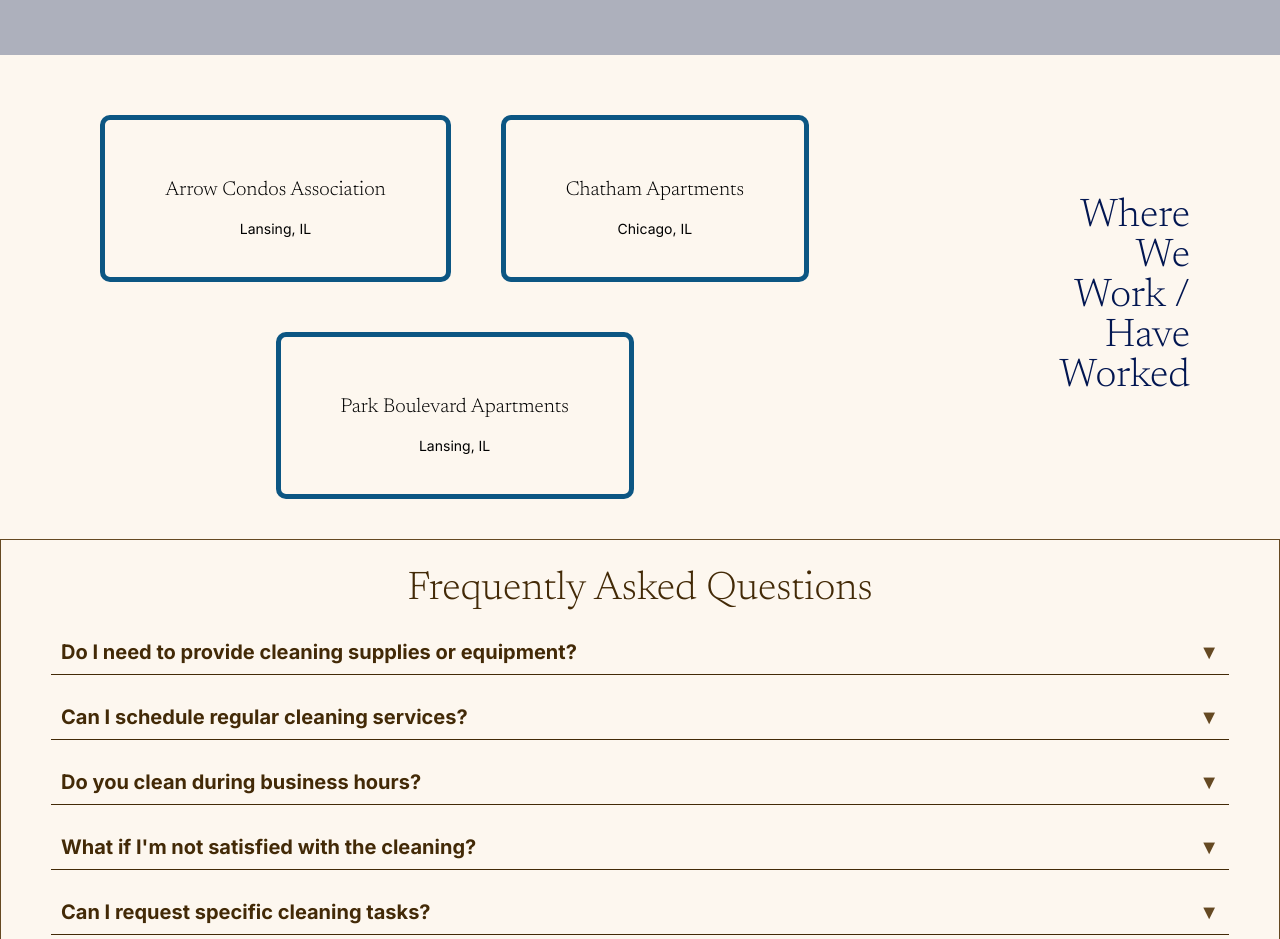
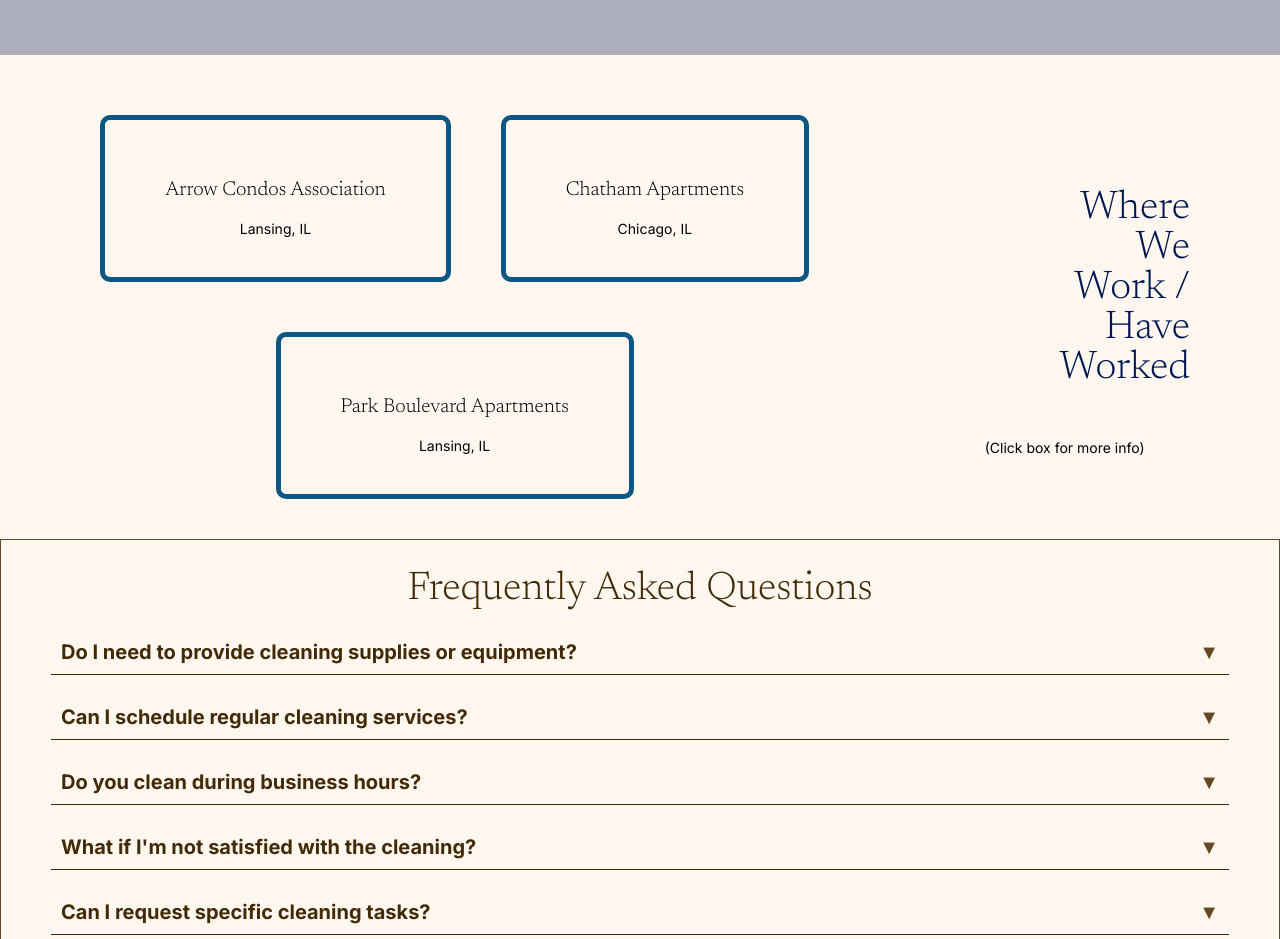
Before and after one commit to DianaCJ0616/Web204FinalProject, a React (Create React App) app in the folder angels-maintenance/: page /cleaning in a window 1280 px wide. Shown: the part 1400-2339 px from the top of the page. Built offline with nearby package versions, Linux system fonts and the light colour scheme; a web font is replaced by a local one.

Commit message:
Added descriptor

```diff
--- a/angels-maintenance/src/pages/AngelsCleaning.js
+++ b/angels-maintenance/src/pages/AngelsCleaning.js
@@ -110,6 +110,7 @@ function CleaningService() {
                 </div>
               ))}
             </div>
+            <div className="title-info">
             <h2>
               Where We
               <br />
@@ -119,6 +120,8 @@ function CleaningService() {
               <br />
               Worked
             </h2>
+            <p>(Click box for more info)</p>
+            </div>
           {selectedPlace && (
             <div className="modal-overlay show" onClick={() => setSelectedPlace(null)}>
               <div className="modal-content" onClick={(e) => e.stopPropagation()}>
--- a/angels-maintenance/src/styles/AngelsCleaning.css
+++ b/angels-maintenance/src/styles/AngelsCleaning.css
@@ -163,6 +163,10 @@
     gap: 50px;
     margin-top: 20px;
     justify-content: center;
+}
+
+.title-info p {
+    text-align: center;
 }
 
 .place-lo {
```
Lines whose indentation alone changed are shown as unchanged.
